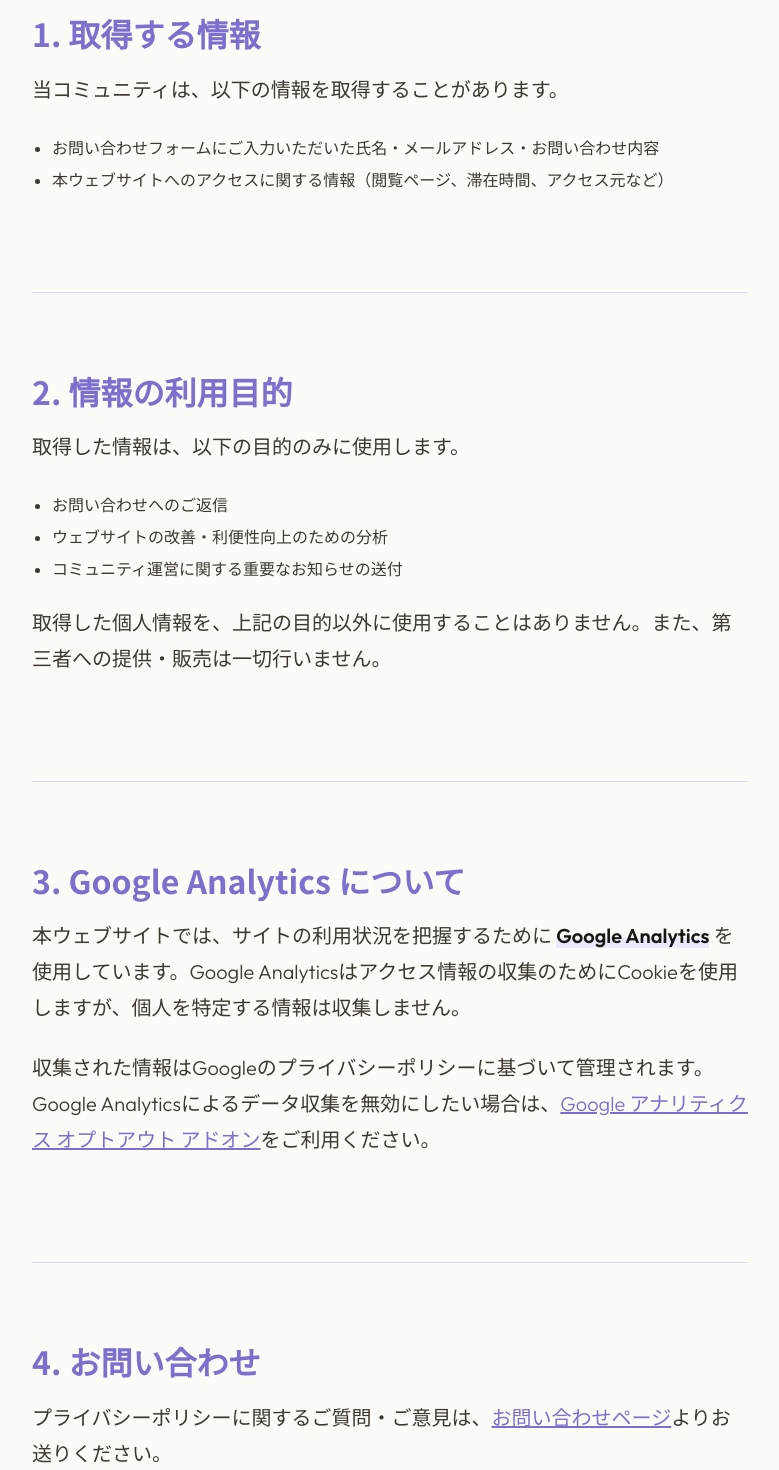
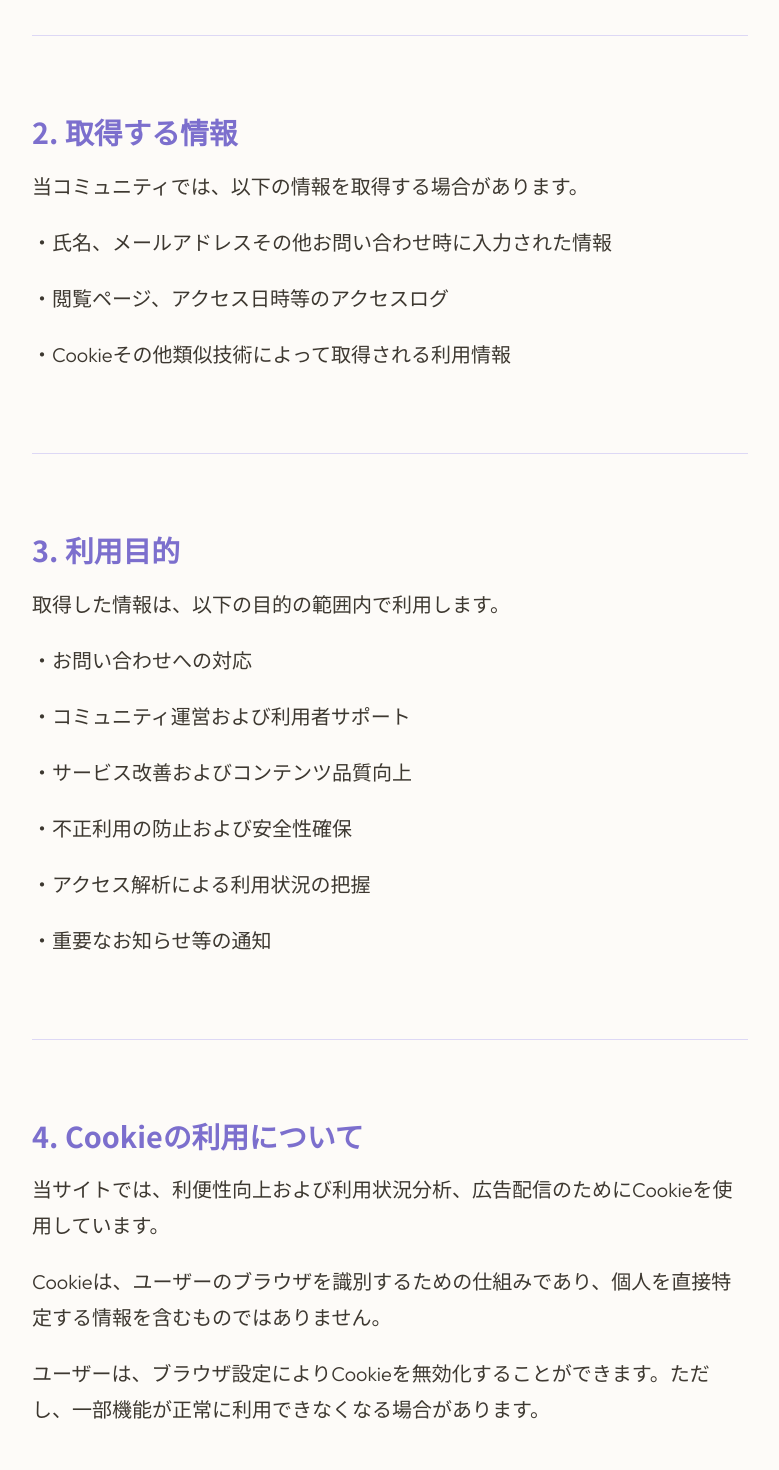
Before and after one commit to Kojki/nexus-website, a Next.js app: page /privacy in a window 1280 px wide. Shown: the part 800-2270 px from the top of the page, without its empty margins (250-1029 px from the left). Built offline with nearby package versions, Linux system fonts and the light colour scheme.

Commit message:
Update our Privacy Policy to include more details about how we collect and use your information.

```diff
--- a/app/privacy/page.tsx
+++ b/app/privacy/page.tsx
@@ -5,12 +5,96 @@ const joinUrl =
   "https://join.slack.com/t/nexus-45x8670/shared_invite/zt-3x2vq5935-O7CsSen0PLwlDjNAQvpjgA";
 
 const headingStyle = {
-  fontSize: "clamp(1.5rem, 3vw, 2rem)",
+  fontSize: "clamp(1.3rem, 2.5vw, 1.8rem)",
   color: "var(--accent)",
   marginBottom: "16px",
   fontFamily: "var(--font-jp), sans-serif",
   fontWeight: 700,
 };
+
+const policySections = [
+  {
+    title: "1. 事業者情報",
+    content: [
+      "Nexus（以下「当コミュニティ」）は、本ウェブサイトおよび関連サービスにおけるユーザー情報の取り扱いについて、以下の通りプライバシーポリシーを定めます。",
+      "運営に関するお問い合わせは、当サイトのお問い合わせフォームよりご連絡ください。",
+    ],
+  },
+  {
+    title: "2. 取得する情報",
+    content: [
+      "当コミュニティでは、以下の情報を取得する場合があります。",
+      "・氏名、メールアドレスその他お問い合わせ時に入力された情報",
+      "・閲覧ページ、アクセス日時等のアクセスログ",
+      "・Cookieその他類似技術によって取得される利用情報",
+    ],
+  },
+  {
+    title: "3. 利用目的",
+    content: [
+      "取得した情報は、以下の目的の範囲内で利用します。",
+      "・お問い合わせへの対応",
+      "・コミュニティ運営および利用者サポート",
+      "・サービス改善およびコンテンツ品質向上",
+      "・不正利用の防止および安全性確保",
+      "・アクセス解析による利用状況の把握",
+      "・重要なお知らせ等の通知",
+    ],
+  },
+  {
+    title: "4. Cookieの利用について",
+    content: [
+      "当サイトでは、利便性向上および利用状況分析、広告配信のためにCookieを使用しています。",
+      "Cookieは、ユーザーのブラウザを識別するための仕組みであり、個人を直接特定する情報を含むものではありません。",
+      "ユーザーは、ブラウザ設定によりCookieを無効化することができます。ただし、一部機能が正常に利用できなくなる場合があります。",
+    ],
+  },
+  {
+    title: "5. アクセス解析ツールについて",
+    content: [
+      "当サイトでは、Google LLC が提供する Google Analytics を利用しています。",
+      "Google Analytics は、Cookieを利用して利用状況を収集します。収集される情報は匿名であり、個人を特定するものではありません。",
+      "Google Analytics に関する詳細は、Google社の関連ポリシーをご確認ください。",
+    ],
+  },
+  {
+    title: "6. 広告配信について",
+    content: [
+      "当サイトでは、第三者配信の広告サービス（Google AdSense等）を利用する場合があります。",
+      "広告配信事業者は、ユーザーの興味関心に応じた広告を表示するため、Cookie等を利用することがあります。これらの情報には、氏名、住所、メールアドレス等の個人を特定する情報は含まれません。",
+    ],
+  },
+  {
+    title: "7. 第三者提供について",
+    content: [
+      "当コミュニティは、法令に基づく場合を除き、本人の同意なく個人情報を第三者へ提供しません。",
+    ],
+  },
+  {
+    title: "8. 安全管理措置",
+    content: [
+      "当コミュニティは、取得した情報について、漏えい、滅失、改ざん等を防止するため、適切な安全管理措置を講じます。",
+    ],
+  },
+  {
+    title: "9. 開示・訂正・削除等について",
+    content: [
+      "ユーザー本人から、自己の個人情報について開示、訂正、削除等の請求があった場合には、合理的な範囲で速やかに対応します。ご希望の場合は、お問い合わせフォームよりご連絡ください。",
+    ],
+  },
+  {
+    title: "10. プライバシーポリシーの変更",
+    content: [
+      "当コミュニティは、必要に応じて本ポリシーを変更することがあります。変更後の内容は、本ページに掲載した時点で効力を生じるものとします。",
+    ],
+  },
+  {
+    title: "11. お問い合わせ",
+    content: [
+      "本ポリシーに関するお問い合わせは、当サイトのお問い合わせフォームよりご連絡ください。",
+    ],
+  },
+];
 
 export default function PrivacyPolicy() {
   return (
@@ -41,58 +125,29 @@ export default function PrivacyPolicy() {
       </header>
 
       <section className="concept-container">
-        <div className="concept-block animate-slide-up delay-100">
-          <p>
-            Nexus（以下「当コミュニティ」）は、本ウェブサイト（nexus-connect.jp）および関連するサービスを通じて取得する個人情報の取り扱いについて、以下のとおりプライバシーポリシーを定めます。
-          </p>
-        </div>
+        {policySections.map((section, index) => (
+          <div
+            key={section.title}
+            className="concept-block animate-slide-up"
+            style={{ animationDelay: `${(index + 1) * 50}ms` }}
+          >
+            <h2 style={headingStyle}>{section.title}</h2>
+            {section.content.map((paragraph, pIndex) => (
+              <p
+                key={pIndex}
+                style={{
+                  marginBottom: pIndex === section.content.length - 1 ? 0 : "12px",
+                  color: "var(--ink-soft)",
+                  lineHeight: 1.8
+                }}
+              >
+                {paragraph}
+              </p>
+            ))}
+          </div>
+        ))}
 
-        <div className="concept-block animate-slide-up delay-200">
-          <h2 style={headingStyle}>1. 取得する情報</h2>
-          <p>当コミュニティは、以下の情報を取得することがあります。</p>
-          <ul style={{ color: "var(--ink-soft)", lineHeight: 2, paddingLeft: "20px" }}>
-            <li>お問い合わせフォームにご入力いただいた氏名・メールアドレス・お問い合わせ内容</li>
-            <li>本ウェブサイトへのアクセスに関する情報（閲覧ページ、滞在時間、アクセス元など）</li>
-          </ul>
-        </div>
-
-        <div className="concept-block animate-slide-up delay-300">
-          <h2 style={headingStyle}>2. 情報の利用目的</h2>
-          <p>取得した情報は、以下の目的のみに使用します。</p>
-          <ul style={{ color: "var(--ink-soft)", lineHeight: 2, paddingLeft: "20px" }}>
-            <li>お問い合わせへのご返信</li>
-            <li>ウェブサイトの改善・利便性向上のための分析</li>
-            <li>コミュニティ運営に関する重要なお知らせの送付</li>
-          </ul>
-          <p>
-            取得した個人情報を、上記の目的以外に使用することはありません。また、第三者への提供・販売は一切行いません。
-          </p>
-        </div>
-
-        <div className="concept-block animate-slide-up delay-400">
-          <h2 style={headingStyle}>3. Google Analytics について</h2>
-          <p>
-            本ウェブサイトでは、サイトの利用状況を把握するために <strong>Google Analytics</strong> を使用しています。Google Analyticsはアクセス情報の収集のためにCookieを使用しますが、個人を特定する情報は収集しません。
-          </p>
-          <p>
-            収集された情報はGoogleのプライバシーポリシーに基づいて管理されます。Google Analyticsによるデータ収集を無効にしたい場合は、
-            <a href="https://tools.google.com/dlpage/gaoptout" target="_blank" rel="noreferrer" style={{ color: "var(--accent)", textDecoration: "underline" }}>
-              Google アナリティクス オプトアウト アドオン
-            </a>
-            をご利用ください。
-          </p>
-        </div>
-
-        <div className="concept-block animate-slide-up">
-          <h2 style={headingStyle}>4. お問い合わせ</h2>
-          <p>
-            プライバシーポリシーに関するご質問・ご意見は、
-            <Link href="/contact" style={{ color: "var(--accent)", textDecoration: "underline" }}>お問い合わせページ</Link>
-            よりお送りください。
-          </p>
-        </div>
-
-        <div style={{ textAlign: "center", marginTop: "40px" }}>
+        <div style={{ textAlign: "center", marginTop: "60px", paddingBottom: "40px" }}>
           <Link className="button button-ghost animate-slide-up" href="/">
             トップページへ戻る
           </Link>
@@ -108,6 +163,8 @@ export default function PrivacyPolicy() {
         <nav className="footer-links" aria-label="フッターナビゲーション">
           <Link href="/">トップ</Link>
           <Link href="/about">About</Link>
+          <Link href="/join">参加の流れ</Link>
+          <Link href="/members">運営メンバー</Link>
           <Link href="/faq">FAQ</Link>
           <Link href="/guidelines">ガイドライン</Link>
           <Link href="/activity-log">活動記録</Link>
```
